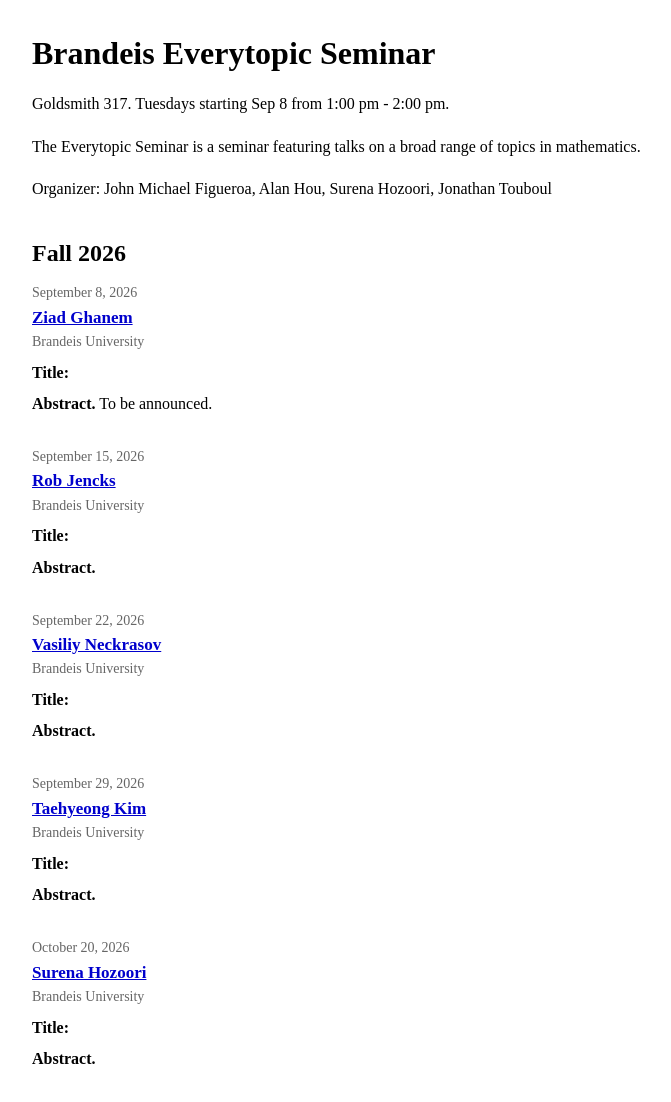
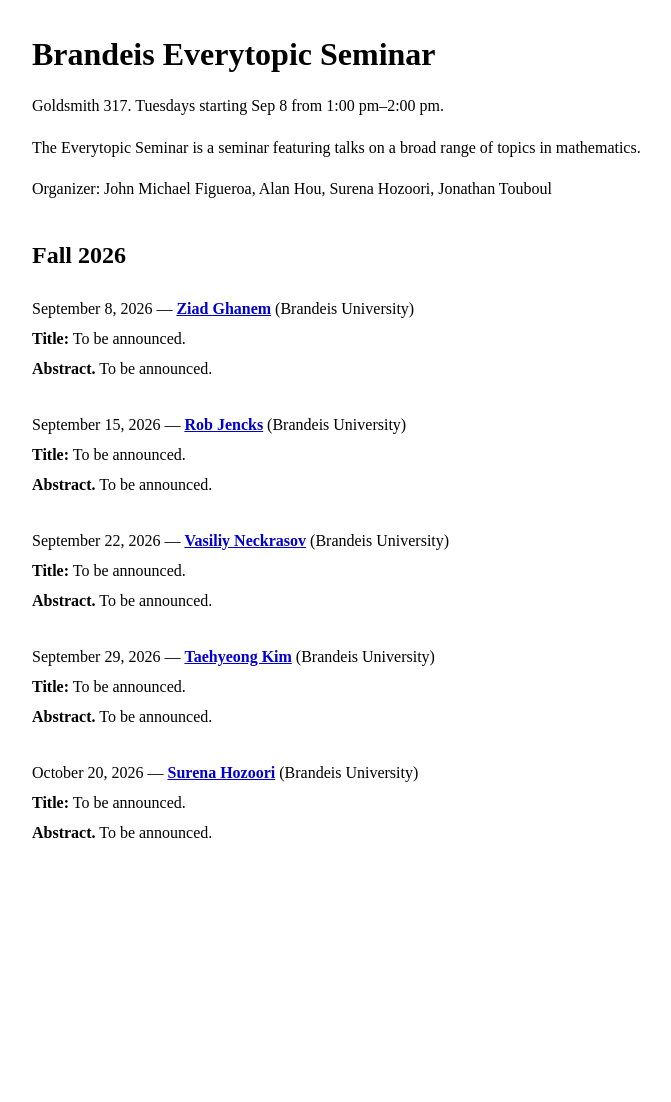
Before and after one commit to axhou/axhou.github.io, a Jekyll site: the page everytopic.html, which Jekyll copies as it is, in a window 1280 px wide. Shown: the whole page, without its empty margins (8-679 px from the left). Built offline with Jekyll 4.4.1, drawn with Linux system fonts in a browser that asks for light colours; after the commit the page ends 900 px from its top, so only the background shows below that.

Commit message:
Update everytopic.html

```diff
--- a/everytopic.html
+++ b/everytopic.html
@@ -23,59 +23,65 @@
       background: white;
       font-family: serif;
       font-size: 16px;
-      line-height: 1.45;
+      line-height: 1.5;
       max-width: 900px;
       margin: 30px 40px;
+      color: #000;
     }
 
     h1 {
       font-size: 32px;
+      font-weight: bold;
+      margin-top: 0;
       margin-bottom: 0.5em;
     }
 
     h2 {
       font-size: 24px;
+      font-weight: bold;
       margin-top: 1.5em;
-      margin-bottom: 0.5em;
+      margin-bottom: 1em;
     }
 
     p {
-      margin: 0 0 1.2em 0;
+      margin: 0 0 1.1em 0;
     }
 
     a {
       color: #0000cc;
+      text-decoration: underline;
     }
 
     .seminar-entry {
       margin-bottom: 2em;
     }
 
+    .seminar-heading {
+      margin-bottom: 0.35em;
+    }
+
     .date {
-      font-size: 14px;
-      color: #666;
-      margin-bottom: 0.15em;
+      font-weight: normal;
     }
 
     .speaker {
-      font-size: 17px;
       font-weight: bold;
-      margin-bottom: 0.1em;
     }
 
     .affiliation {
-      font-size: 14px;
-      color: #666;
-      margin-bottom: 0.6em;
+      font-weight: normal;
     }
 
     .title {
+      margin-bottom: 0.4em;
+    }
+
+    .title-label {
       font-weight: bold;
-      margin-bottom: 0.5em;
     }
 
     .abstract {
-      margin-bottom: 0;
+      margin: 0;
     }
 
     .abstract-label {
@@ -92,13 +98,12 @@
 
 </head>
 
-
 <body>
 
   <h1>Brandeis Everytopic Seminar</h1>
 
   <p>
-    Goldsmith 317. Tuesdays starting Sep 8 from 1:00 pm - 2:00 pm.
+    Goldsmith 317. Tuesdays starting Sep 8 from 1:00 pm–2:00 pm.
   </p>
 
   <p>
@@ -115,25 +120,20 @@
 
 
   <!-- Talk 1 -->
-
   <div class="seminar-entry">
 
-    <div class="date">
-      September 8, 2026
-    </div>
-
-    <div class="speaker">
-      <a href="">
-        Ziad Ghanem
-      </a>
-    </div>
-
-    <div class="affiliation">
-      Brandeis University
+    <div class="seminar-heading">
+      <span class="date">September 8, 2026</span>
+      &mdash;
+      <span class="speaker">
+        <a href="">Ziad Ghanem</a>
+      </span>
+      <span class="affiliation">(Brandeis University)</span>
     </div>
 
     <div class="title">
-      Title:
+      <span class="title-label">Title:</span>
+      To be announced.
     </div>
 
     <p class="abstract">
@@ -143,133 +143,106 @@
 
   </div>
 
+
   <!-- Talk 2 -->
-
   <div class="seminar-entry">
 
-    <div class="date">
-      September 15, 2026
-    </div>
-
-    <div class="speaker">
-      <a href="">
-        Rob Jencks
-      </a>
-    </div>
-
-    <div class="affiliation">
-      Brandeis University
+    <div class="seminar-heading">
+      <span class="date">September 15, 2026</span>
+      &mdash;
+      <span class="speaker">
+        <a href="">Rob Jencks</a>
+      </span>
+      <span class="affiliation">(Brandeis University)</span>
     </div>
 
     <div class="title">
-      Title:
+      <span class="title-label">Title:</span>
+      To be announced.
     </div>
 
     <p class="abstract">
       <span class="abstract-label">Abstract.</span>
-
+      To be announced.
     </p>
 
-      </div>
+  </div>
+
 
   <!-- Talk 3 -->
+  <div class="seminar-entry">
 
- <div class="seminar-entry">
-
-    <div class="date">
-      September 22, 2026
-    </div>
-
-<div class="speaker">
-      <a href="https://www.vneckrasov.com/">
-        Vasiliy Neckrasov
-      </a>
-    </div>
-
-    <div class="affiliation">
-      Brandeis University
+    <div class="seminar-heading">
+      <span class="date">September 22, 2026</span>
+      &mdash;
+      <span class="speaker">
+        <a href="https://www.vneckrasov.com/">Vasiliy Neckrasov</a>
+      </span>
+      <span class="affiliation">(Brandeis University)</span>
     </div>
 
     <div class="title">
-      Title:
+      <span class="title-label">Title:</span>
+      To be announced.
     </div>
 
     <p class="abstract">
       <span class="abstract-label">Abstract.</span>
-
+      To be announced.
     </p>
 
   </div>
 
 
   <!-- Talk 4 -->
-
   <div class="seminar-entry">
 
-    <div class="date">
-      September 29, 2026
-    </div>
-
-    <div class="speaker">
-      <a href="https://sites.google.com/view/taehyeong-kim">
-        Taehyeong Kim
-      </a>
-    </div>
-
-    <div class="affiliation">
-      Brandeis University
+    <div class="seminar-heading">
+      <span class="date">September 29, 2026</span>
+      &mdash;
+      <span class="speaker">
+        <a href="https://sites.google.com/view/taehyeong-kim">Taehyeong Kim</a>
+      </span>
+      <span class="affiliation">(Brandeis University)</span>
     </div>
 
     <div class="title">
-      Title:
+      <span class="title-label">Title:</span>
+      To be announced.
     </div>
 
     <p class="abstract">
       <span class="abstract-label">Abstract.</span>
-
+      To be announced.
     </p>
 
   </div>
 
 
-
-  <!-- Talk 4 -->
-
+  <!-- Talk 5 -->
   <div class="seminar-entry">
 
-    <div class="date">
-      October 20, 2026
-    </div>
-
-    <div class="speaker">
-      <a href="https://sites.google.com/view/surena-hozoori/home">
-        Surena Hozoori
-      </a>
-    </div>
-
-    <div class="affiliation">
-      Brandeis University
+    <div class="seminar-heading">
+      <span class="date">October 20, 2026</span>
+      &mdash;
+      <span class="speaker">
+        <a href="https://sites.google.com/view/surena-hozoori/home">Surena Hozoori</a>
+      </span>
+      <span class="affiliation">(Brandeis University)</span>
     </div>
 
     <div class="title">
-      Title:
+      <span class="title-label">Title:</span>
+      To be announced.
     </div>
 
     <p class="abstract">
       <span class="abstract-label">Abstract.</span>
-
+      To be announced.
     </p>
 
   </div>
 
-
-
-
-
-  <p>
-    <a href="./index.html"></a>
-  </p>
-
 </body>
 
 </html>
```
